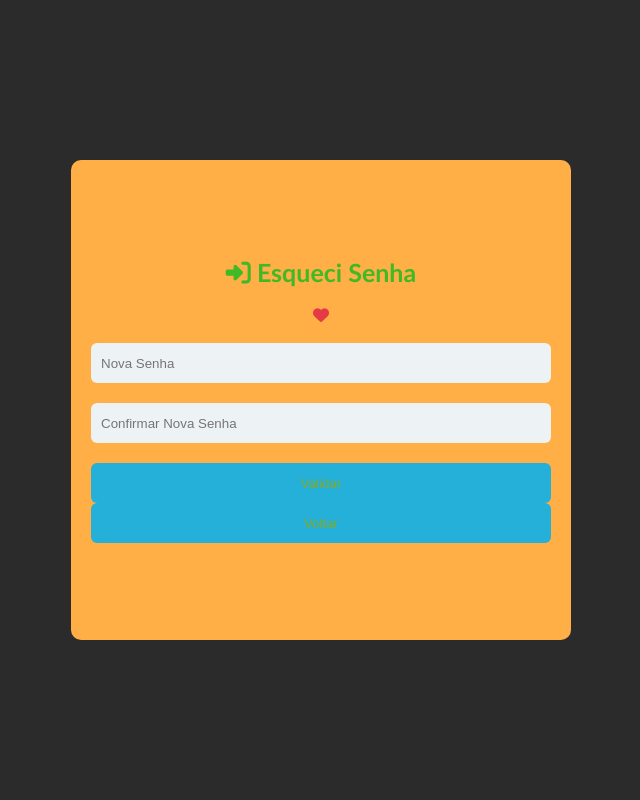
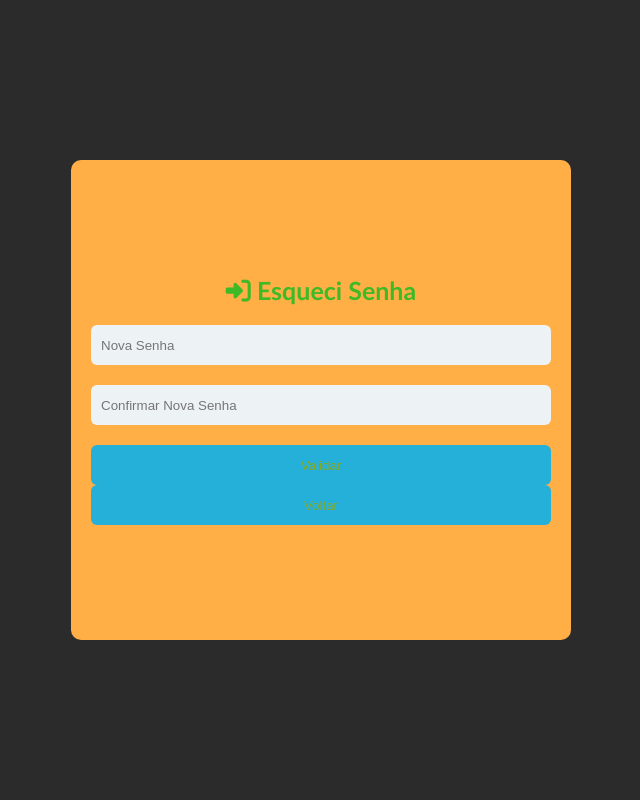
Before and after one commit to cauekssouza/Flavor_Stalker, a PHP site: page /senha.php in a window 1280 px wide. Shown: the whole page, without its empty margins (319-959 px from the left). Run offline with PHP 8.4, Linux system fonts and the light colour scheme; some libraries are stand-ins or nearby versions.

Commit message:
Update senha.php

```diff
--- a/senha.php
+++ b/senha.php
@@ -6,12 +6,12 @@
     <title>Senha</title>
     <link rel="stylesheet" href="https://cdnjs.cloudflare.com/ajax/libs/font-awesome/6.5.1/css/all.min.css" integrity="sha512-DTOQO9RWCH3ppGqcWaEA1BIZOC6xxalwEsw9c2QQeAIftl+Vegovlnee1c9QX4TctnWMn13TZye+giMm8e2LwA==" crossorigin="anonymous" referrerpolicy="no-referrer"/>
     <link rel="stylesheet" href="css/senha.css">
+    <script src="https://cdn.jsdelivr.net/npm/sweetalert2@11"></script>
 </head>
 <body>
     <div class="Caixa-Senha">
         <div class="Senha">
             <h2><i class="fa-solid fa-right-to-bracket"></i> Esqueci Senha</h2>
-            <i class="fa-solid fa-heart"></i>
             <input type="password" id="nova_senha" placeholder="Nova Senha">
             <input type="password" id="confirmar_senha" placeholder="Confirmar Nova Senha">
             <button onclick="Validar()">Validar</button>
@@ -19,5 +19,3 @@
             <script src="validar.js"></script>
         </div>
     </div>
-</body>
-</html>
```
